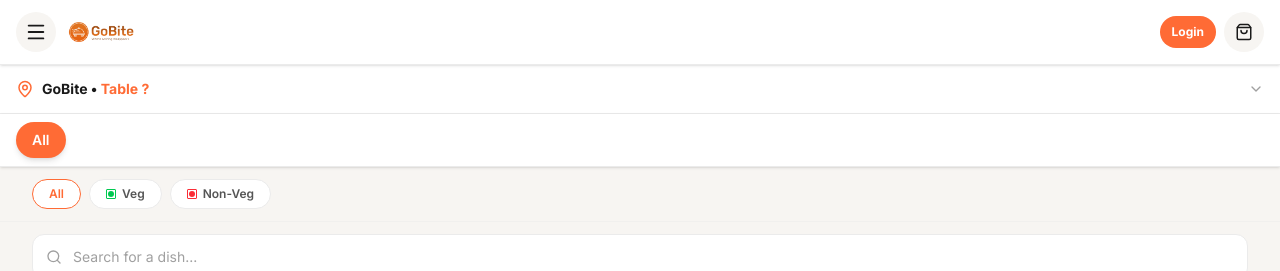
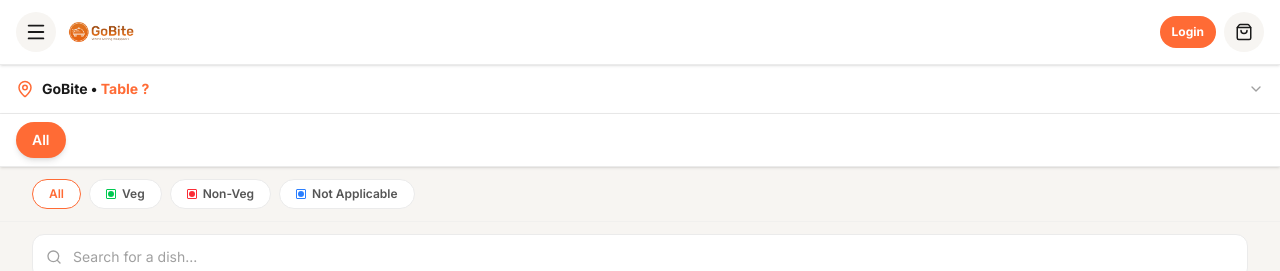
Before and after one commit to smartwebin/gobite-web, a Next.js app: page /menu in a window 1280 px wide. Shown: the top 271 px of the page. Built offline with nearby package versions, Linux system fonts and the light colour scheme; no server answers.

Commit message:
changed locking system

```diff
--- a/app/menu/page.tsx
+++ b/app/menu/page.tsx
@@ -26,7 +26,7 @@ function MenuContent() {
   const pickTable = searchParams.get("pick_table") === "1";
   const { tableNumber, setSessionInfo, menuItems, restaurantInfo, restaurantId, user, availableTables, isLoading } = useStore();
   const [activeCategory, setActiveCategory] = useState("All");
-  const [activeType, setActiveType] = useState<"all" | "veg" | "non-veg">("all");
+  const [activeType, setActiveType] = useState<"all" | "veg" | "non-veg" | "na">("all");
   const [selectedItem, setSelectedItem] = useState<MenuItem | null>(null);
   const [showTablePicker, setShowTablePicker] = useState(false);
   const [searchQuery, setSearchQuery] = useState("");
@@ -103,6 +103,7 @@ function MenuContent() {
           { label: "All", value: "all" },
           { label: "Veg", value: "veg" },
           { label: "Non-Veg", value: "non-veg" },
+          { label: "Not Applicable", value: "na" },
         ].map((t) => {
           const active = activeType === t.value;
           let activeColorClass = "border-primary bg-accentLight text-primary";
@@ -120,6 +121,13 @@ function MenuContent() {
             vegOrNonVegIndicator = (
               <div className="w-2.5 h-2.5 border border-red-500 flex items-center justify-center rounded-[1px] mr-1.5 shrink-0">
                 <div className="w-1.5 h-1.5 rounded-full bg-red-500" />
+              </div>
+            );
+          } else if (t.value === "na") {
+            activeColorClass = "border-blue-500 bg-blue-50 text-blue-600";
+            vegOrNonVegIndicator = (
+              <div className="w-2.5 h-2.5 border border-blue-500 flex items-center justify-center rounded-[1px] mr-1.5 shrink-0">
+                <div className="w-1.5 h-1.5 rounded-full bg-blue-500" />
               </div>
             );
           }
--- a/components/menu/ItemDetailModal.tsx
+++ b/components/menu/ItemDetailModal.tsx
@@ -170,9 +170,15 @@ export function ItemDetailModal({ item, isOpen, onClose, initialValues }: ItemDe
               <div>
                 <div className="flex justify-between items-start mb-2">
                   <div className="flex items-start gap-3">
-                    <div className={`mt-1.5 w-4 h-4 border rounded-sm flex items-center justify-center bg-white shrink-0 ${item.itemType === "veg" ? "border-green-500" : "border-red-500"}`}>
-                      <div className={`w-2 h-2 rounded-full ${item.itemType === "veg" ? "bg-green-500" : "bg-red-500"}`} />
-                    </div>
+                    {item.itemType === "na" ? (
+                      <div className="mt-1.5 w-4 h-4 border rounded-sm flex items-center justify-center bg-white shrink-0 border-blue-500">
+                        <div className="w-2 h-2 rounded-full bg-blue-500" />
+                      </div>
+                    ) : (
+                      <div className={`mt-1.5 w-4 h-4 border rounded-sm flex items-center justify-center bg-white shrink-0 ${item.itemType === "veg" ? "border-green-500" : "border-red-500"}`}>
+                        <div className={`w-2 h-2 rounded-full ${item.itemType === "veg" ? "bg-green-500" : "bg-red-500"}`} />
+                      </div>
+                    )}
                     <h2 className="text-2xl font-extrabold text-ink leading-tight">{item.name}</h2>
                   </div>
                   <div className="text-right">
--- a/components/menu/MenuItemCard.tsx
+++ b/components/menu/MenuItemCard.tsx
@@ -63,9 +63,15 @@ export function MenuItemCard({
       <div className="p-2.5 flex flex-col flex-1 min-w-0">
         <div className="flex flex-col gap-0.5 w-full">
           <div className="flex items-center gap-1.5 w-full">
-            <div className={`w-2.5 h-2.5 border rounded-[1px] flex items-center justify-center shrink-0 ${item.itemType === "veg" ? "border-green-500" : "border-red-500"}`}>
-              <div className={`w-1 h-1 rounded-full ${item.itemType === "veg" ? "bg-green-500" : "bg-red-500"}`} />
-            </div>
+            {item.itemType === "na" ? (
+              <div className="w-2.5 h-2.5 border rounded-[1px] flex items-center justify-center shrink-0 border-blue-500">
+                <div className="w-1 h-1 rounded-full bg-blue-500" />
+              </div>
+            ) : (
+              <div className={`w-2.5 h-2.5 border rounded-[1px] flex items-center justify-center shrink-0 ${item.itemType === "veg" ? "border-green-500" : "border-red-500"}`}>
+                <div className={`w-1 h-1 rounded-full ${item.itemType === "veg" ? "bg-green-500" : "bg-red-500"}`} />
+              </div>
+            )}
             <h3 className="font-bold text-ink text-[14px] line-clamp-1 w-full">{item.name}</h3>
           </div>
 
--- a/utils/types.ts
+++ b/utils/types.ts
@@ -15,7 +15,7 @@ export interface MenuItem {
   popular?: boolean;
   available?: boolean;
   offerPrice?: number;
-  itemType?: "veg" | "non-veg";
+  itemType?: "veg" | "non-veg" | "na";
   stockType?: "unlimited" | "limited";
   stockQuantity?: number;
   variants?: ItemVariant[];
```
